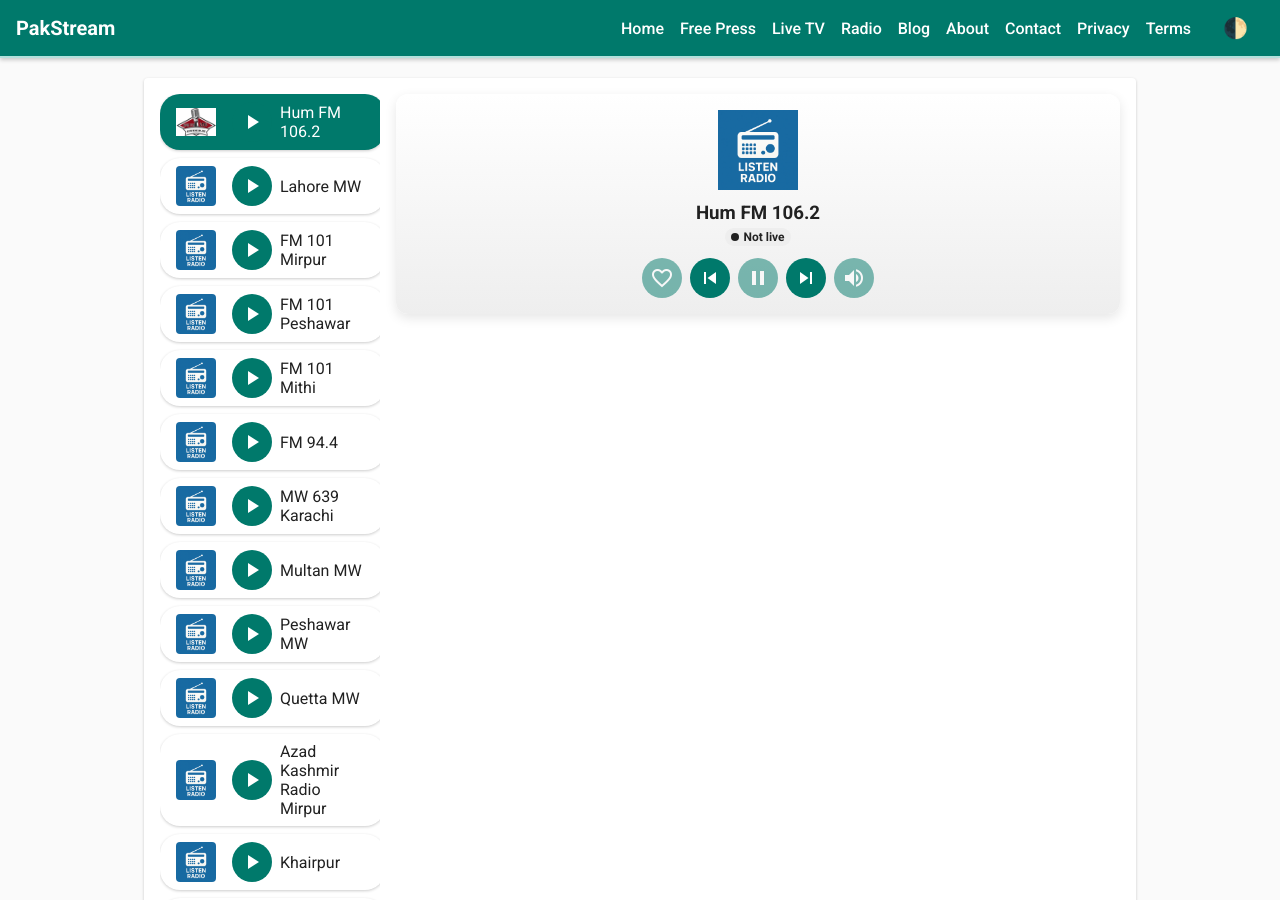
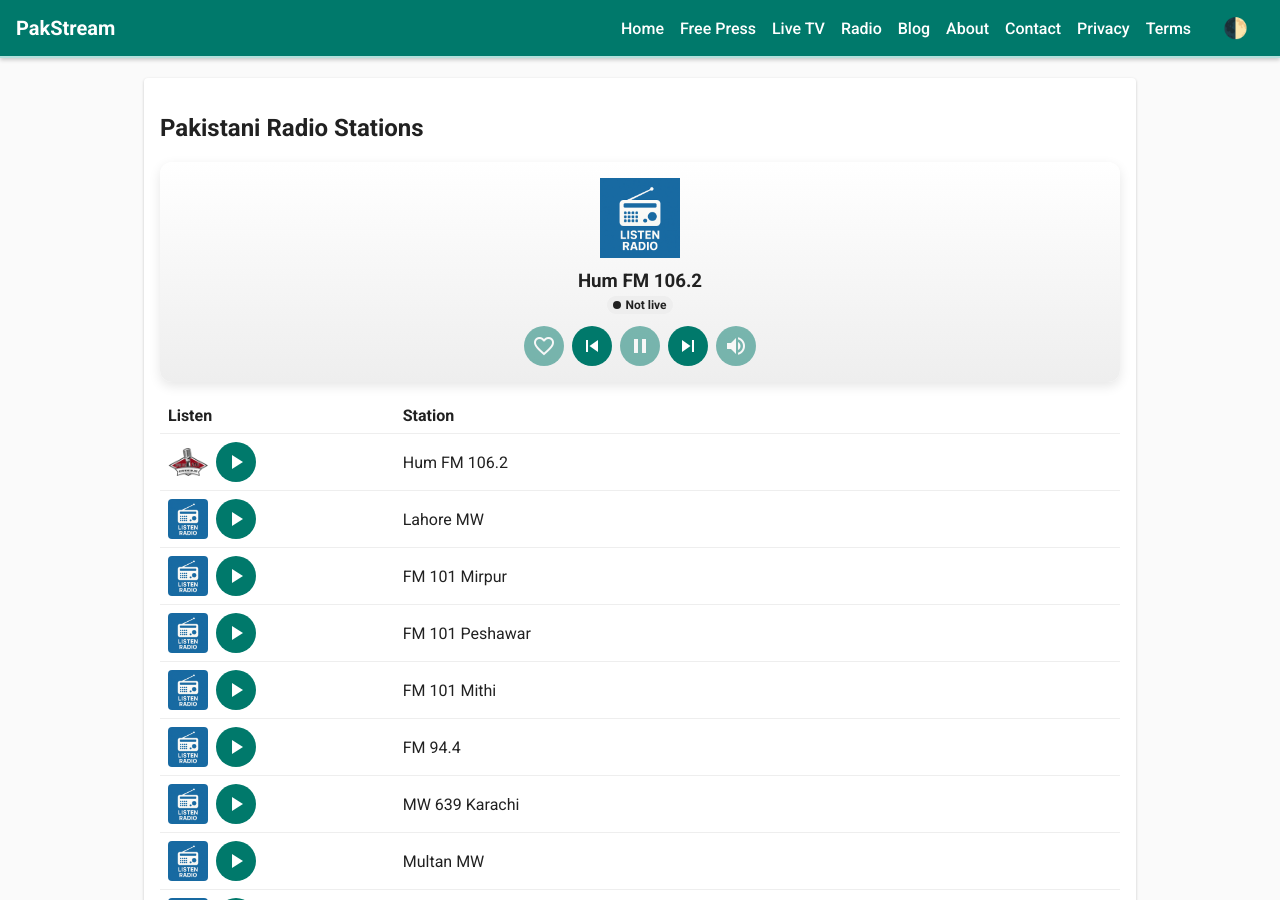
Before and after one commit to atifwaqar/pakstream, a Jekyll site: the page radio.html, which Jekyll copies as it is, in a window 1280 px wide and 900 px high. Built offline with Jekyll 4.4.1, drawn with Linux system fonts in a browser that asks for light colours; some of the changed text lies outside the part shown.

Commit message:
Revert "Align radio page with Live TV layout"

```diff
--- a/css/style.css
+++ b/css/style.css
@@ -800,57 +800,3 @@ footer nav a:hover {
   margin: 20px 0;
   text-align: center;
 }
-
-/* Radio page list styled like channel cards */
-.youtube-section .channel-list {
-  display: block;
-  width: 220px;
-}
-.youtube-section .channel-list table {
-  width: 100%;
-  border-collapse: collapse;
-}
-.youtube-section .channel-list tbody {
-  display: flex;
-  flex-direction: column;
-  gap: 8px;
-}
-.youtube-section .channel-list tr {
-  display: flex;
-  align-items: center;
-  justify-content: space-between;
-  padding: 8px 16px;
-  border-radius: 20px;
-  background: var(--surface);
-  box-shadow: 0 1px 3px rgba(0,0,0,0.2);
-  cursor: pointer;
-}
-.youtube-section .channel-list tr:hover {
-  box-shadow: 0 4px 6px rgba(0,0,0,0.3);
-}
-.youtube-section .channel-list tr.active {
-  background: var(--primary);
-  color: var(--on-primary);
-}
-.youtube-section .channel-list tr.favorite {
-  background: var(--favorite-row);
-  color: var(--on-primary);
-}
-.youtube-section .channel-list td {
-  border: none;
-  padding: 0;
-}
-.youtube-section .channel-list td:first-child {
-  display: flex;
-  align-items: center;
-}
-.youtube-section .channel-list .station-row-logo {
-  margin-right: 8px;
-}
-.youtube-section .channel-list .station-name {
-  flex: 1;
-  margin-left: 8px;
-}
-.youtube-section .channel-list tr:first-child {
-  display: none;
-}
--- a/radio.html
+++ b/radio.html
@@ -75,10 +75,29 @@
   </header>
 
   <!-- Radio station listing -->
-  <section class="youtube-section">
-    <div class="channel-list">
-      <table>
-        <tbody>
+  <section>
+    <h2>Pakistani Radio Stations</h2>
+    <div id="player-container" class="radio-player">
+      <div class="station-info">
+        <img id="station-logo" src="/images/default_radio.png" alt="Station logo" loading="lazy">
+        <h3 id="current-station" class="station-title">Select a station</h3>
+        <div id="live-badge" class="live-badge" hidden><span class="dot"></span>Live</div>
+        <div id="not-live-badge" class="not-live-badge"><span class="dot"></span>Not live</div>
+      </div>
+      <div class="controls">
+        <button id="favorite-btn" class="favorite-btn material-icons" type="button" aria-label="Toggle favorite" disabled>favorite_border</button>
+        <button id="prev-btn" class="fav-nav-btn material-icons" type="button" aria-label="Previous station" disabled>skip_previous</button>
+        <button id="play-pause-btn" class="play-pause-btn" type="button" aria-label="Play or pause" disabled>
+          <span class="material-icons label">play_arrow</span>
+          <span class="spinner"></span>
+        </button>
+        <button id="next-btn" class="fav-nav-btn material-icons" type="button" aria-label="Next station" disabled>skip_next</button>
+        <button id="mute-btn" class="mute-btn material-icons" type="button" aria-label="Mute" disabled>volume_up</button>
+        <audio id="radio-player" autoplay></audio>
+      </div>
+    </div>
+    <table>
+      <tbody>
         <tr>
           <th>Listen</th>
           <th>Station</th>
@@ -432,34 +451,9 @@
           <td class="station-name">FM 101 Larkana</td>
         </tr>
       </tbody>
-      </table>
-    </div>
-    <div class="video-section">
-      <button class="channel-toggle" id="toggle-channels" onclick="toggleChannelList()">Stations</button>
-      <div class="live-player">
-        <div id="player-container" class="radio-player">
-          <div class="station-info">
-            <img id="station-logo" src="/images/default_radio.png" alt="Station logo" loading="lazy">
-            <h3 id="current-station" class="station-title">Select a station</h3>
-            <div id="live-badge" class="live-badge" hidden><span class="dot"></span>Live</div>
-            <div id="not-live-badge" class="not-live-badge"><span class="dot"></span>Not live</div>
-          </div>
-          <div class="controls">
-            <button id="favorite-btn" class="favorite-btn material-icons" type="button" aria-label="Toggle favorite" disabled>favorite_border</button>
-            <button id="prev-btn" class="fav-nav-btn material-icons" type="button" aria-label="Previous station" disabled>skip_previous</button>
-            <button id="play-pause-btn" class="play-pause-btn" type="button" aria-label="Play or pause" disabled>
-              <span class="material-icons label">play_arrow</span>
-              <span class="spinner"></span>
-            </button>
-            <button id="next-btn" class="fav-nav-btn material-icons" type="button" aria-label="Next station" disabled>skip_next</button>
-            <button id="mute-btn" class="mute-btn material-icons" type="button" aria-label="Mute" disabled>volume_up</button>
-            <audio id="radio-player" autoplay></audio>
-          </div>
-        </div>
-      </div>
-    </div>
+    </table>
+    <p class="source-note">Source data from the <a href="https://fi1.api.radio-browser.info/json/stations/bycountry/pakistan">Radio&nbsp;Browser API</a>, the community‑curated service <a href="https://streamurl.link">StreamURL.link</a>, and Radio&nbsp;Pakistan’s <a href="https://radio.gov.pk/live-streaming">live‑streaming page</a>. Streams may be subject to change by broadcasters.</p>
   </section>
-  <p class="source-note">Source data from the <a href="https://fi1.api.radio-browser.info/json/stations/bycountry/pakistan">Radio&nbsp;Browser API</a>, the community‑curated service <a href="https://streamurl.link">StreamURL.link</a>, and Radio&nbsp;Pakistan’s <a href="https://radio.gov.pk/live-streaming">live‑streaming page</a>. Streams may be subject to change by broadcasters.</p>
 
 
   <!-- Placeholder for advertising or extra content -->
```
Also changed, not shown: other parts of radio.html (+0 -35 lines).
